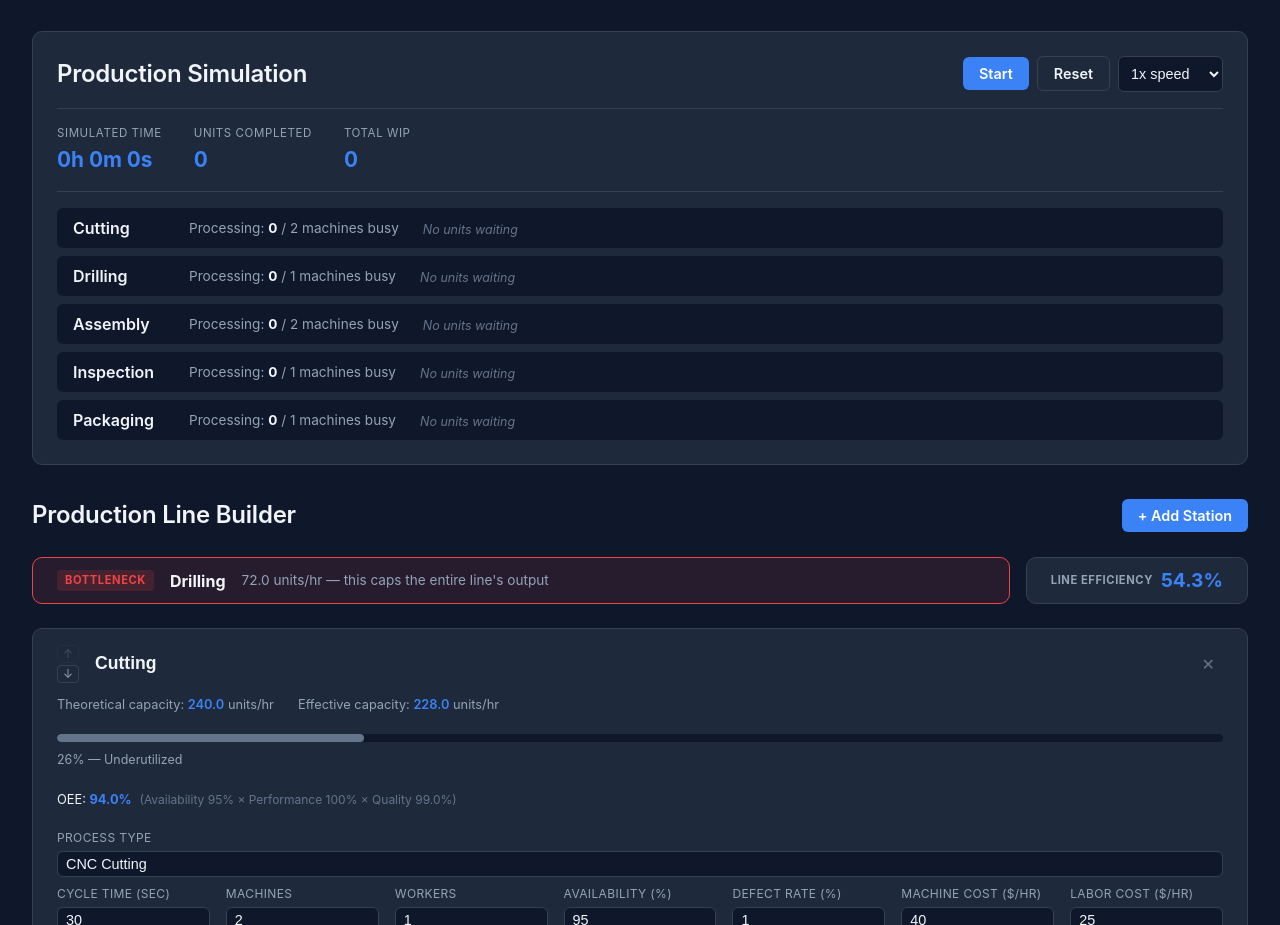
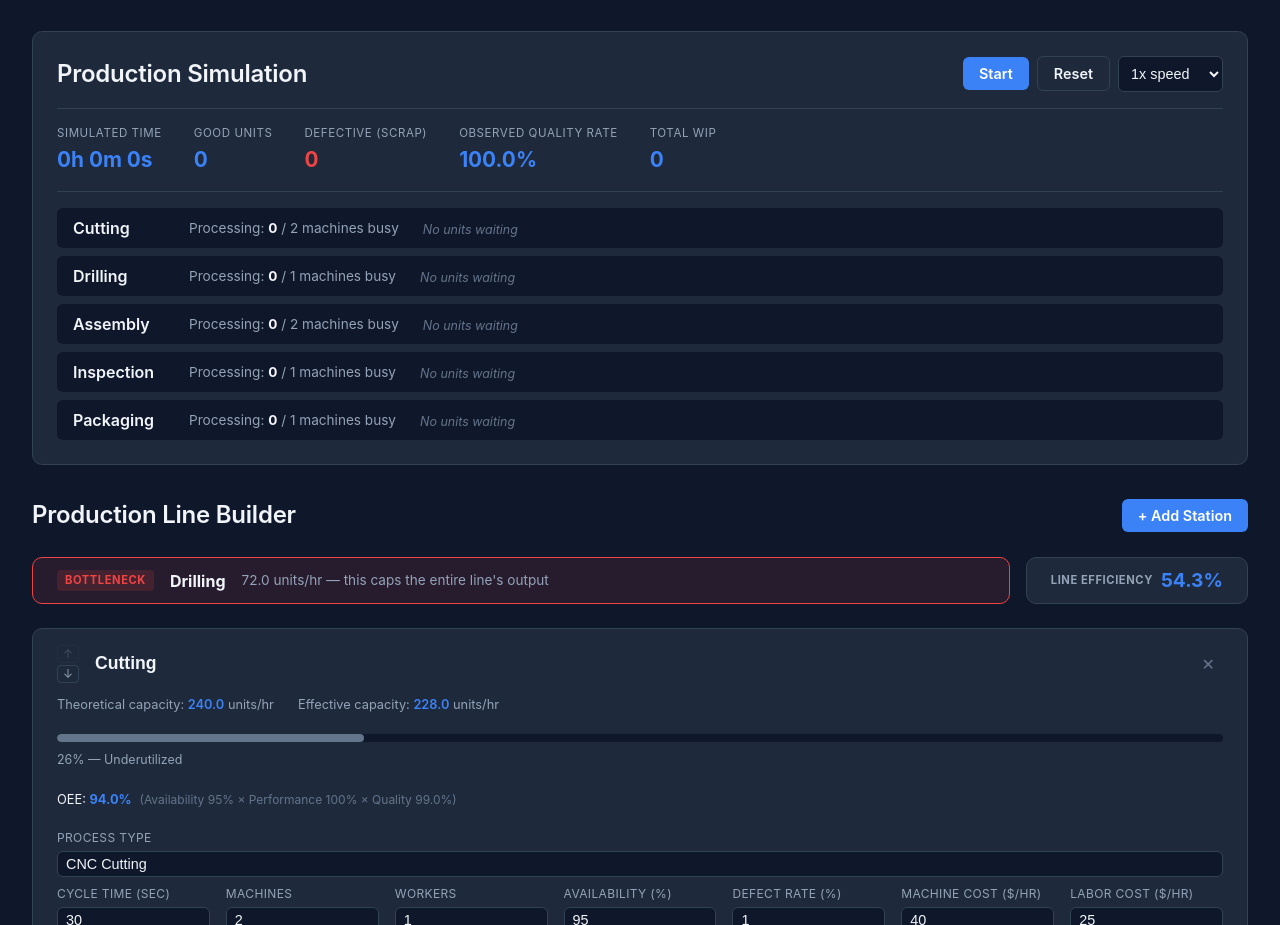
Before and after one commit to michaelhandal/factoryflow, a React (Vite) app: page / in a window 1280 px wide. Shown: the part 1124-2049 px from the top of the page. Built offline with nearby package versions, Linux system fonts and the light colour scheme.

Commit message:
Add defect rejection to simulation engine and quality rate calculations

```diff
--- a/src/App.css
+++ b/src/App.css
@@ -823,3 +823,17 @@
   color: var(--color-warning);
   font-weight: 600;
 }
+
+/* --- Quality / defect stats --- */
+
+.simulation-panel__stat-value--danger {
+  color: var(--color-danger);
+}
+
+.simulation-panel__station-detail--danger {
+  color: var(--color-danger);
+}
+
+.simulation-panel__station-detail--danger strong {
+  color: var(--color-danger);
+}
--- a/src/components/SimulationPanel.jsx
+++ b/src/components/SimulationPanel.jsx
@@ -2,8 +2,8 @@
 import WipIndicator from './WipIndicator';
 
 // Displays simulation controls (Start/Pause/Reset/Speed) plus a live
-// per-station breakdown of what's queued (visualized as blocks) vs.
-// being processed right now.
+// per-station breakdown of what's queued (visualized as blocks), being
+// processed, and rejected as defective right now.
 
 function formatSimTime(totalSeconds) {
   const hours = Math.floor(totalSeconds / 3600);
@@ -13,6 +13,11 @@ function formatSimTime(totalSeconds) {
 }
 
 function SimulationPanel({ line, simState, isRunning, speed, setSpeed, start, pause, reset, totalWIP }) {
+  const totalProcessed = simState.completedCount + simState.totalDefectiveCount;
+  const observedQualityRate = totalProcessed > 0
+    ? simState.completedCount / totalProcessed
+    : 1;
+
   return (
     <div className="simulation-panel">
       <div className="simulation-panel__header">
@@ -43,8 +48,18 @@ function SimulationPanel({ line, simState, isRunning, speed, setSpeed, start, pa
           <span className="simulation-panel__stat-value">{formatSimTime(simState.simulatedSeconds)}</span>
         </div>
         <div className="simulation-panel__stat">
-          <span className="simulation-panel__stat-label">Units Completed</span>
+          <span className="simulation-panel__stat-label">Good Units</span>
           <span className="simulation-panel__stat-value">{simState.completedCount}</span>
+        </div>
+        <div className="simulation-panel__stat">
+          <span className="simulation-panel__stat-label">Defective (Scrap)</span>
+          <span className="simulation-panel__stat-value simulation-panel__stat-value--danger">
+            {simState.totalDefectiveCount}
+          </span>
+        </div>
+        <div className="simulation-panel__stat">
+          <span className="simulation-panel__stat-label">Observed Quality Rate</span>
+          <span className="simulation-panel__stat-value">{(observedQualityRate * 100).toFixed(1)}%</span>
         </div>
         <div className="simulation-panel__stat">
           <span className="simulation-panel__stat-label">Total WIP</span>
@@ -54,7 +69,7 @@ function SimulationPanel({ line, simState, isRunning, speed, setSpeed, start, pa
 
       <div className="simulation-panel__stations">
         {line.map((station) => {
-          const s = simState.stations[station.id] || { queue: 0, inProgress: [] };
+          const s = simState.stations[station.id] || { queue: 0, inProgress: [], defectiveCount: 0 };
           return (
             <div className="simulation-panel__station-row" key={station.id}>
               <div className="simulation-panel__station-row-header">
@@ -62,6 +77,11 @@ function SimulationPanel({ line, simState, isRunning, speed, setSpeed, start, pa
                 <span className="simulation-panel__station-detail">
                   Processing: <strong>{s.inProgress.length}</strong> / {station.machines} machines busy
                 </span>
+                {s.defectiveCount > 0 && (
+                  <span className="simulation-panel__station-detail simulation-panel__station-detail--danger">
+                    Rejected: <strong>{s.defectiveCount}</strong>
+                  </span>
+                )}
               </div>
               <WipIndicator queueCount={s.queue} />
             </div>
--- a/src/hooks/useSimulation.js
+++ b/src/hooks/useSimulation.js
@@ -18,8 +18,6 @@ export function useSimulation(line, requiredRatePerHour) {
   const [isRunning, setIsRunning] = useState(false);
   const [speed, setSpeed] = useState(1);
 
-  // Refs let the interval callback always see the CURRENT line/rate/speed,
-  // without needing to tear down and recreate the interval on every change.
   const lineRef = useRef(line);
   useEffect(() => { lineRef.current = line; }, [line]);
 
--- a/src/simulation/simulationEngine.js
+++ b/src/simulation/simulationEngine.js
@@ -5,7 +5,7 @@
  *
  * Builds the initial simulation state: every station starts empty (no
  * queue, no units in progress), the clock is at zero, and nothing has
- * been completed yet.
+ * been completed, passed, or rejected yet.
  *
  * @param {object[]} line - array of workstation objects
  * @returns {object} initial simulation state
@@ -13,12 +13,13 @@
 export function createSimulationState(line) {
   const stations = {};
   for (const station of line) {
-    stations[station.id] = { queue: 0, inProgress: [] };
+    stations[station.id] = { queue: 0, inProgress: [], defectiveCount: 0 };
   }
   return {
     simulatedSeconds: 0,
     timeSinceLastArrival: 0,
-    completedCount: 0,
+    completedCount: 0, // good units that reached the end of the line
+    totalDefectiveCount: 0, // units scrapped at any station, across the whole line
     stations,
   };
 }
@@ -27,30 +28,38 @@ export function createSimulationState(line) {
  * stepSimulation
  *
  * Advances the simulation by one tick of dtSeconds. This is a PURE
- * function — given the same inputs it always returns the same new state,
- * with no side effects. That makes it easy to test independently of React.
+ * function given a supplied random number generator — same inputs plus
+ * same sequence of random draws always produce the same output, which
+ * keeps it testable. In normal use, Math.random is passed in.
+ *
+ * When a unit finishes a station, it has a defectRate chance of being
+ * rejected (scrapped) instead of moving to the next station — this is
+ * the simulation's one deliberately stochastic element, representing
+ * real-world quality variation.
  *
  * @param {object} state - current simulation state
  * @param {object[]} line - array of workstation objects, in process order
  * @param {number} dtSeconds - how many simulated seconds this tick represents
  * @param {number} arrivalIntervalSeconds - seconds between new raw-material
  *   arrivals into the first station (derived from required production rate)
+ * @param {() => number} randomFn - random number generator returning [0, 1); defaults to Math.random
  * @returns {object} the new simulation state after this tick
  */
-export function stepSimulation(state, line, dtSeconds, arrivalIntervalSeconds) {
-  // Copy every station's queue/inProgress so we never mutate the old state.
+export function stepSimulation(state, line, dtSeconds, arrivalIntervalSeconds, randomFn = Math.random) {
   const stations = {};
   for (const station of line) {
-    const prev = state.stations[station.id] || { queue: 0, inProgress: [] };
+    const prev = state.stations[station.id] || { queue: 0, inProgress: [], defectiveCount: 0 };
     stations[station.id] = {
       queue: prev.queue,
       inProgress: prev.inProgress.map((slot) => ({ ...slot })),
+      defectiveCount: prev.defectiveCount,
     };
   }
 
   let simulatedSeconds = state.simulatedSeconds + dtSeconds;
   let timeSinceLastArrival = state.timeSinceLastArrival;
   let completedCount = state.completedCount;
+  let totalDefectiveCount = state.totalDefectiveCount;
 
   // Feed new raw-material units into the first station at a steady rate.
   if (arrivalIntervalSeconds > 0 && line.length > 0) {
@@ -79,12 +88,23 @@ export function stepSimulation(state, line, dtSeconds, arrivalIntervalSeconds) {
     }
     s.inProgress = stillInProgress;
 
-    // Completed units move to the next station's queue, or finish the line.
-    if (justCompleted > 0) {
+    // Each completed unit is checked against this station's defect rate.
+    // Failures are scrapped (removed from the system); passes continue on.
+    let goodUnits = 0;
+    for (let u = 0; u < justCompleted; u++) {
+      if (randomFn() < station.defectRate) {
+        s.defectiveCount += 1;
+        totalDefectiveCount += 1;
+      } else {
+        goodUnits += 1;
+      }
+    }
+
+    if (goodUnits > 0) {
       if (i === line.length - 1) {
-        completedCount += justCompleted;
+        completedCount += goodUnits;
       } else {
-        stations[line[i + 1].id].queue += justCompleted;
+        stations[line[i + 1].id].queue += goodUnits;
       }
     }
 
@@ -95,15 +115,15 @@ export function stepSimulation(state, line, dtSeconds, arrivalIntervalSeconds) {
     }
   }
 
-  return { simulatedSeconds, timeSinceLastArrival, completedCount, stations };
+  return { simulatedSeconds, timeSinceLastArrival, completedCount, totalDefectiveCount, stations };
 }
 
 /**
  * calculateTotalWIP
  *
  * WIP = every unit currently in the system (waiting in a queue, or being
- * processed) but not yet finished. This is a direct count from the live
- * simulation state — not a formula-based estimate.
+ * processed) but not yet finished or scrapped. This is a direct count
+ * from the live simulation state — not a formula-based estimate.
  *
  * @param {object} state - current simulation state
  * @param {object[]} line - array of workstation objects
```
Also changed, not shown: src/calculations/quality.js (added, +51 -0 lines).
